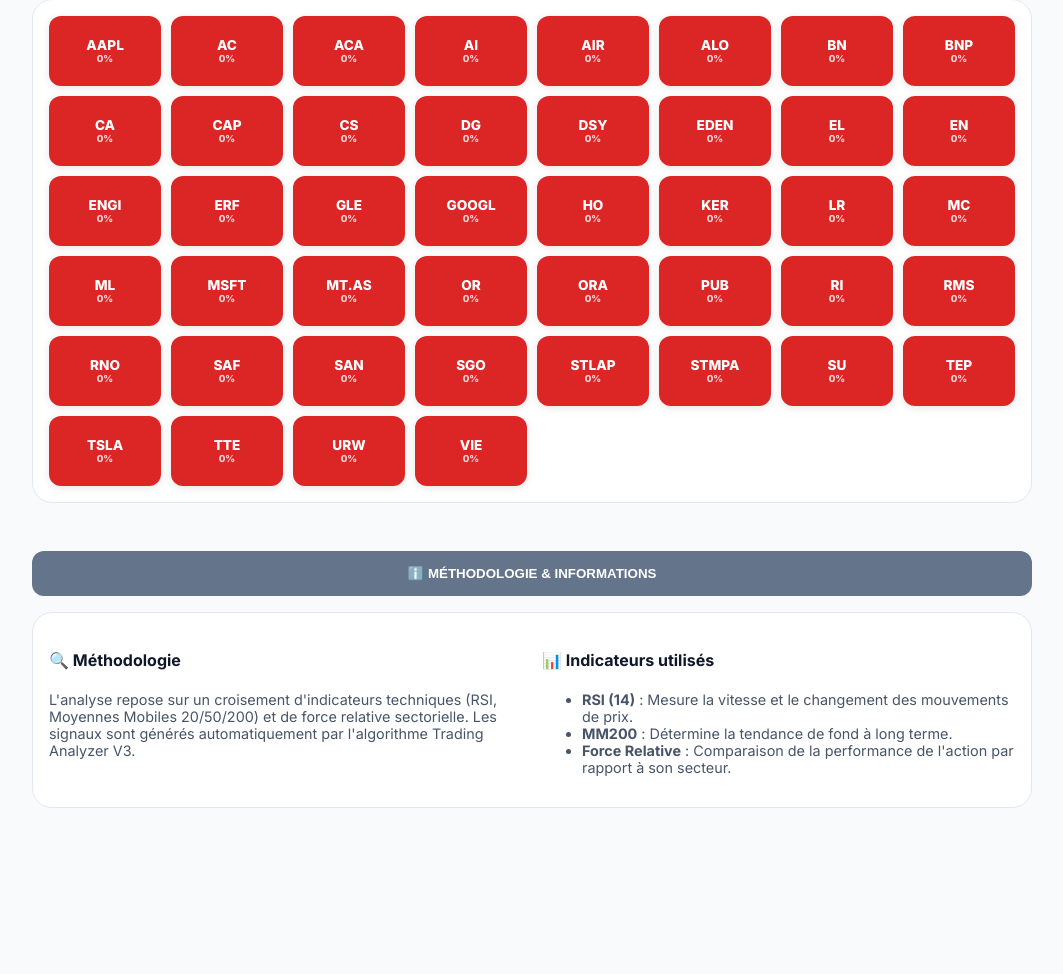
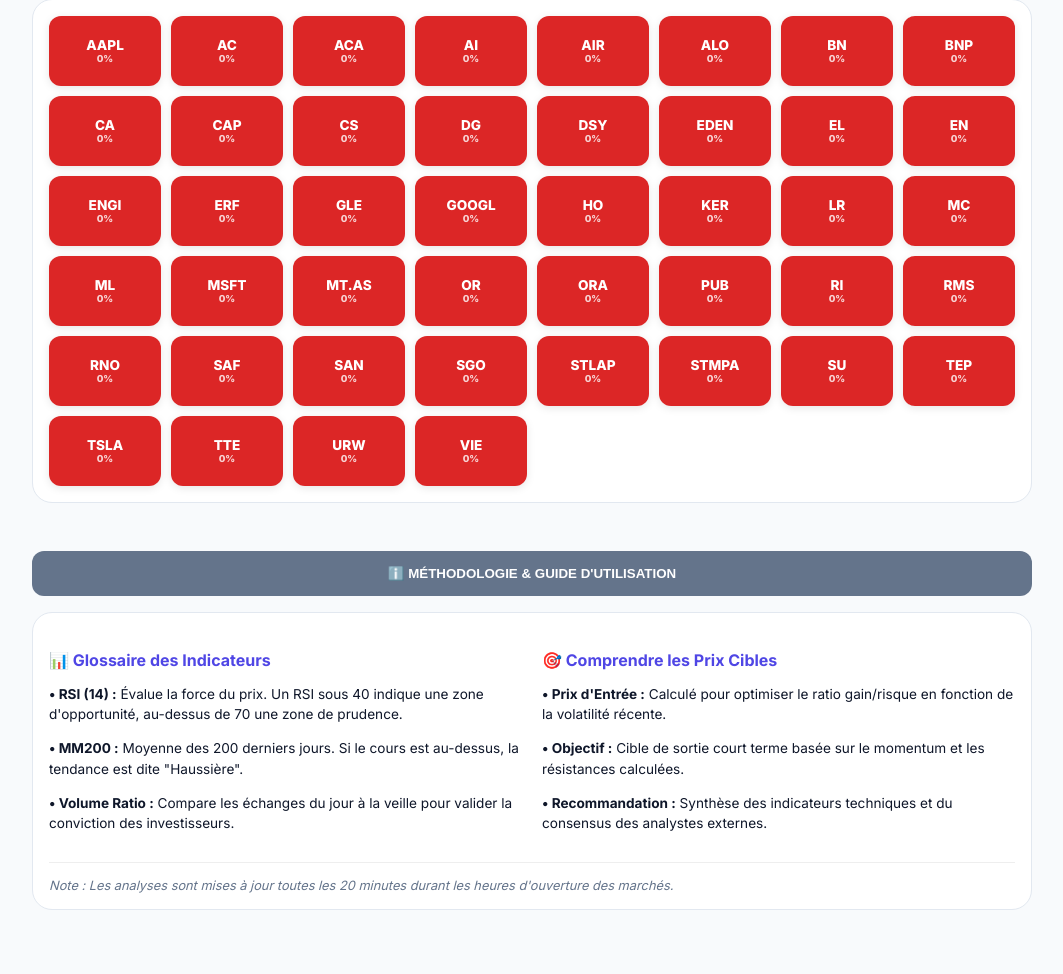
Before and after one commit to admin5004/trade-analyser-bourse, a Flask app: page /analyze in a window 1280 px wide, after a click on "ℹ️ MÉTHODOLOGIE & GUIDE D'UTILISATION". Shown: the part 637-1611 px from the top of the page, without its empty margins (108-1171 px from the left). Before the commit the page ends 1445 px from the top, so only its background shows below. Run offline with Flask 3, Linux system fonts and the light colour scheme; the visitor is signed in with stand-in values (Sample User, id 1); data comes from the database, SQL or seed files in the repository.

Commit message:
UI: Enhance info menu with concise descriptions and glossary

```diff
--- a/templates/index.html
+++ b/templates/index.html
@@ -149,21 +149,28 @@
 
         <!-- Section Information / Menus additionnels -->
         <div class="col-12" style="margin-top: 2rem; margin-bottom: 4rem;">
-            <button class="accordion-btn" style="background: #64748b;" onclick="toggleSection('info-area')">ℹ️ MÉTHODOLOGIE & INFORMATIONS</button>
+            <button class="accordion-btn" style="background: #64748b;" onclick="toggleSection('info-area')">ℹ️ MÉTHODOLOGIE & GUIDE D'UTILISATION</button>
             <div id="info-area" class="accordion-content">
                 <div style="display: grid; grid-template-columns: 1fr 1fr; gap: 20px;">
                     <div>
-                        <h4>🔍 Méthodologie</h4>
-                        <p style="font-size: 0.9rem; color: #475569;">L'analyse repose sur un croisement d'indicateurs techniques (RSI, Moyennes Mobiles 20/50/200) et de force relative sectorielle. Les signaux sont générés automatiquement par l'algorithme Trading Analyzer V3.</p>
+                        <h4 style="color: var(--primary); margin-bottom: 10px;">📊 Glossaire des Indicateurs</h4>
+                        <div style="font-size: 0.85rem; line-height: 1.5;">
+                            <p><strong>• RSI (14) :</strong> Évalue la force du prix. Un RSI sous 40 indique une zone d'opportunité, au-dessus de 70 une zone de prudence.</p>
+                            <p><strong>• MM200 :</strong> Moyenne des 200 derniers jours. Si le cours est au-dessus, la tendance est dite "Haussière".</p>
+                            <p><strong>• Volume Ratio :</strong> Compare les échanges du jour à la veille pour valider la conviction des investisseurs.</p>
+                        </div>
                     </div>
                     <div>
-                        <h4>📊 Indicateurs utilisés</h4>
-                        <ul style="font-size: 0.9rem; color: #475569;">
-                            <li><strong>RSI (14)</strong> : Mesure la vitesse et le changement des mouvements de prix.</li>
-                            <li><strong>MM200</strong> : Détermine la tendance de fond à long terme.</li>
-                            <li><strong>Force Relative</strong> : Comparaison de la performance de l'action par rapport à son secteur.</li>
-                        </ul>
+                        <h4 style="color: var(--primary); margin-bottom: 10px;">🎯 Comprendre les Prix Cibles</h4>
+                        <div style="font-size: 0.85rem; line-height: 1.5;">
+                            <p><strong>• Prix d'Entrée :</strong> Calculé pour optimiser le ratio gain/risque en fonction de la volatilité récente.</p>
+                            <p><strong>• Objectif :</strong> Cible de sortie court terme basée sur le momentum et les résistances calculées.</p>
+                            <p><strong>• Recommandation :</strong> Synthèse des indicateurs techniques et du consensus des analystes externes.</p>
+                        </div>
                     </div>
+                </div>
+                <div style="margin-top: 15px; padding-top: 15px; border-top: 1px solid #eee; font-size: 0.8rem; color: #64748b; font-style: italic;">
+                    Note : Les analyses sont mises à jour toutes les 20 minutes durant les heures d'ouverture des marchés.
                 </div>
             </div>
         </div>
```
